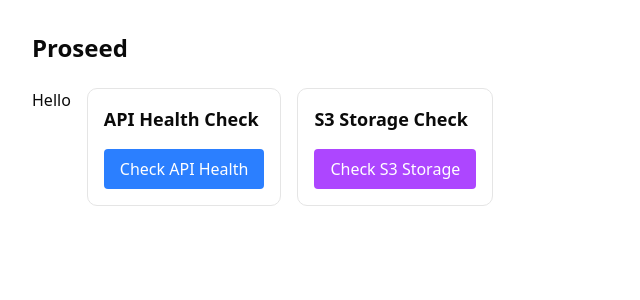
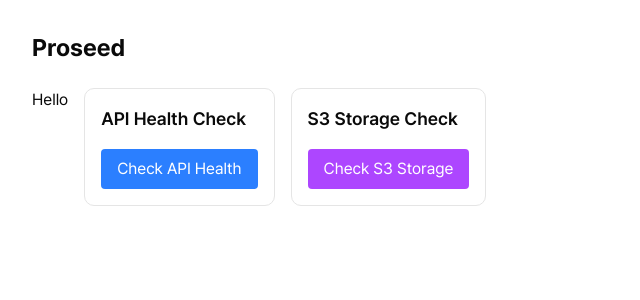
Before and after one commit to skkuding/proseed, a Next.js app in the folder apps/web/: page / in a window 1280 px wide. Shown: the top 300 px of the page, without its empty margins (0-640 px from the left). Built offline with nearby package versions, Linux system fonts and the light colour scheme.

Commit message:
feat(fe): apply pretendard to the project

```diff
--- a/apps/web/src/app/layout.tsx
+++ b/apps/web/src/app/layout.tsx
@@ -1,6 +1,14 @@
 import type { Metadata } from 'next'
 import { Geist, Geist_Mono } from 'next/font/google'
 import './globals.css'
+import localFont from 'next/font/local'
+
+const pretendard = localFont({
+  src: '../font/PretendardVariable.woff2',
+  display: 'swap',
+  weight: '100 900',
+  variable: '--font-pretendard',
+})
 
 const geistSans = Geist({
   variable: '--font-geist-sans',
@@ -23,8 +31,8 @@ export default function RootLayout({
   children: React.ReactNode
 }>) {
   return (
-    <html lang="en">
-      <body className={`${geistSans.variable} ${geistMono.variable} antialiased`}>{children}</body>
+    <html lang="en" className={`${pretendard.variable}`}>
+      <body className={pretendard.className}>{children}</body>
     </html>
   )
 }
--- a/apps/web/tailwind.config.ts
+++ b/apps/web/tailwind.config.ts
@@ -1,22 +1,16 @@
 import type { Config } from 'tailwindcss'
 
-/**
- * Design System Typography Tokens
- *
- * Naming convention: {category}{level}_{weight}_{size}
- *   category : head | body | label | caption
- *   level    : 0, 1, 2, 3, ...
- *   weight   : sb (semibold/600) | b (bold/700) | m (medium/500) | r (regular/400)
- *   size     : font-size in px
- *
- * Values: [fontSize, { lineHeight, letterSpacing, fontWeight }]
- *   letterSpacing: Figma % → em  (e.g. -4% = -0.04em)
- *
- * Usage: className="text-head0_sb_52"
- */
 const config: Config = {
+  content: [
+    './src/app/**/*.{js,ts,jsx,tsx,mdx}',
+    './src/components/**/*.{js,ts,jsx,tsx,mdx}',
+    './src/lib/**/*.{js,ts,jsx,tsx,mdx}',
+  ],
   theme: {
     extend: {
+      fontFamily: {
+        pretendard: ['var(--font-pretendard)'],
+      },
       fontSize: {
         // ── Heading ──────────────────────────────────────────
         head0_sb_52: ['52px', { lineHeight: '130%', letterSpacing: '-0.04em', fontWeight: '600' }],
```
Also changed, not shown: apps/web/src/font/LICENSE.txt (added), apps/web/src/font/PretendardVariable.woff2 (added).
